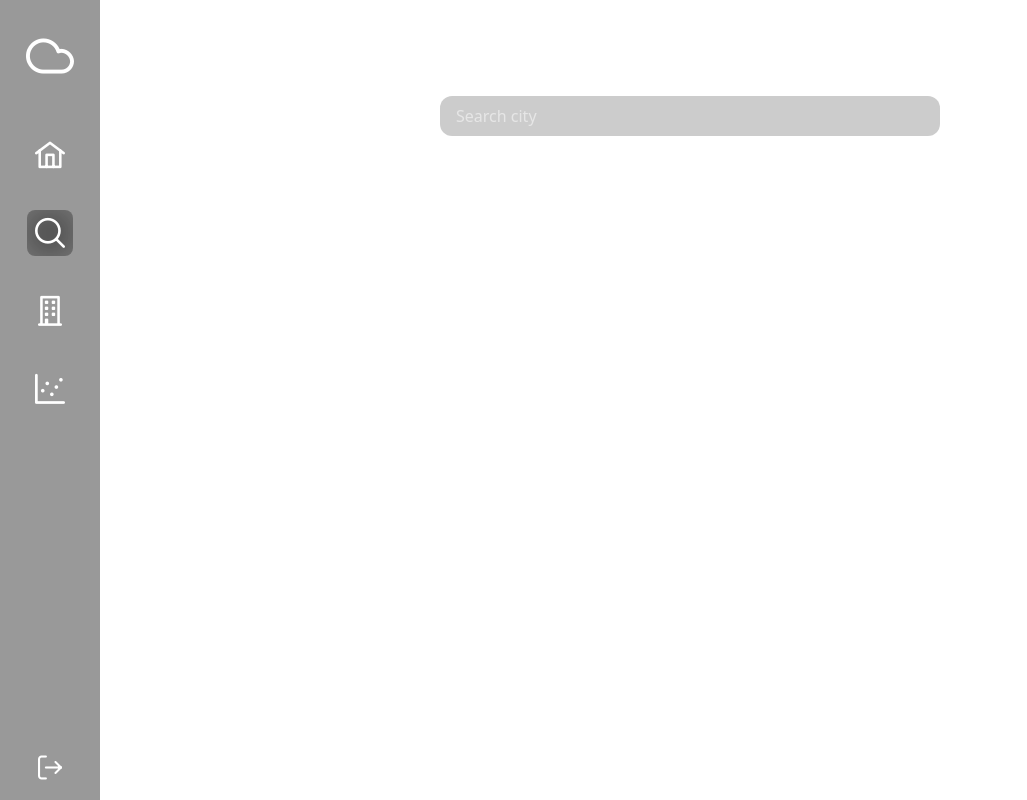
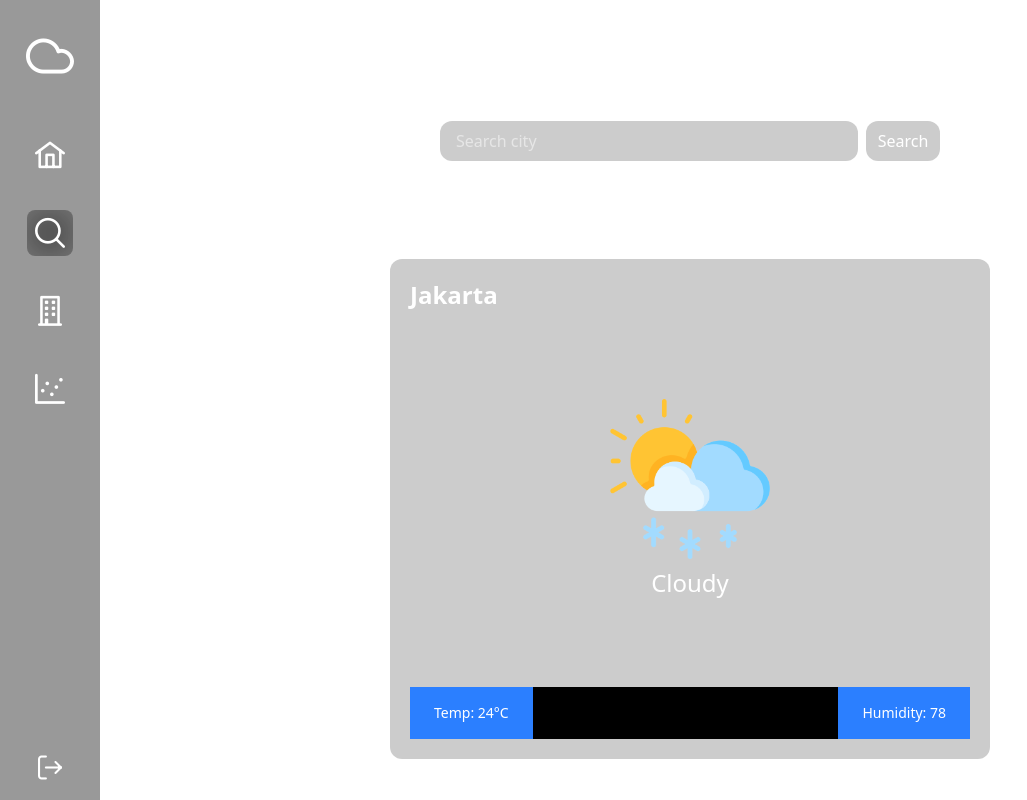
Before and after one commit to MSFauzan505/weather-app-reactjs, a React (Vite) app: page /search in a window 1280 px wide. Shown: the whole page, without its empty margins (0-1027 px from the left). Built offline with nearby package versions, Linux system fonts and the light colour scheme.

Commit message:
feat: add card return data from input city

```diff
--- a/src/pages/SearchPage.jsx
+++ b/src/pages/SearchPage.jsx
@@ -1,17 +1,42 @@
 import React, { useState } from 'react'
 import { InputText } from 'primereact/inputtext';
+import { Button } from 'primereact/button';
 
 
 const SearchPage = () => {
   const [value, setValue] = useState('')
   return (
-    <div className='flex flex-col'>
+    <div className='flex flex-col md:justify-baseline md:h-[700px] gap-2 sm:gap-4 md:gap-8'>
+      {/* input search */}
+      <div className='flex gap-2 w-full md:w-[500px] m-auto'>
         <InputText id='search' type='text'
-          className="sm:p-inputtext-lg m-auto bg-black/20 text-white
-          py-2 px-4 w-full sm:w-[500px] mt-3 rounded-xl backdrop-blur-2xl"
+          className="sm:p-inputtext-lg  bg-black/20 text-white
+          py-2 px-4 w-full mt-3 rounded-xl backdrop-blur-2xl"
           value={value}
           placeholder='Search city'
           onChange={(e) => setValue(e.target.value)} />
+        <Button
+          className='flex items-center justify-center text-white hover:bg-black/30 active:bg-white/20
+           bg-black/20 py-2 px-4 mt-3 rounded-xl backdrop-blur-2xl '
+        >
+          Search
+        </Button>
+      </div>
+
+      {/* show data input */}
+      <div className='flex flex-col justify-between gap-2 w-full md:mt-10 sm:max-w-[600px] m-auto h-[400px] md:h-[500px]
+       bg-black/20 text-white backdrop-blur-2xl rounded-xl p-5'>
+        <h1 className='text-lg sm:text-xl md:text-2xl font-semibold'>Jakarta</h1>
+        <div className='flex flex-col gap-2 justify-center items-center  py-4'>
+          <img src='/icon-cerah.png' className='max-h-40 max-w-40 bg-contain '/>
+          <h1 className='text-xl md:text-2xl'>Cloudy</h1>
+        </div>
+
+        <div className='flex  justify-between bg-black'>
+          <span className='text-sm py-4 px-6 bg-blue-500'>Temp: 24°C</span>
+          <span className='text-sm py-4 px-6 bg-blue-500'>Humidity: 78</span>
+        </div>
+      </div>
     </div>
   )
 }
```
